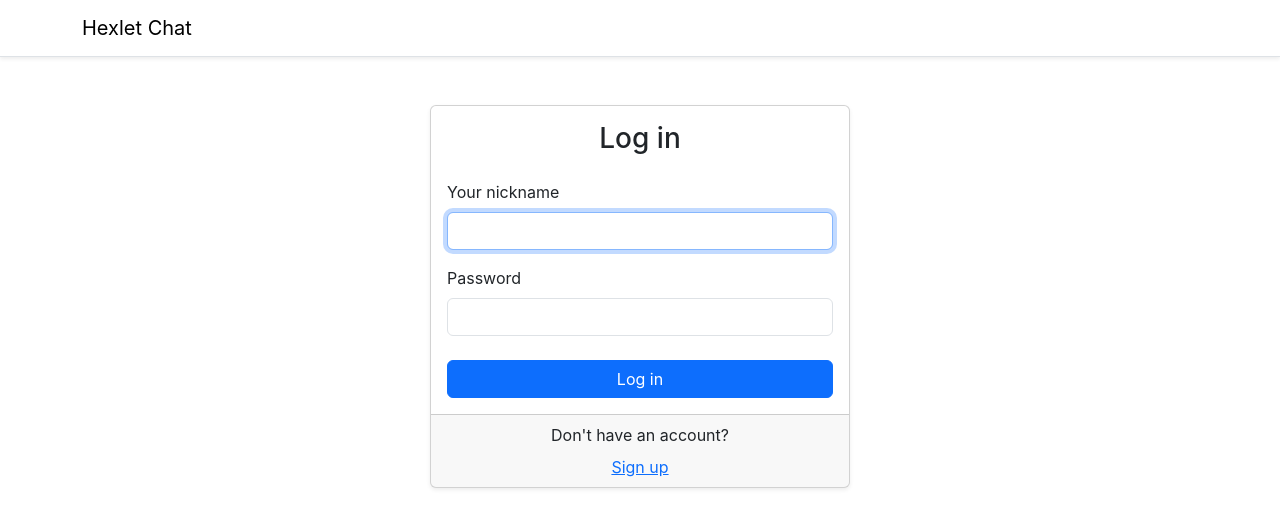
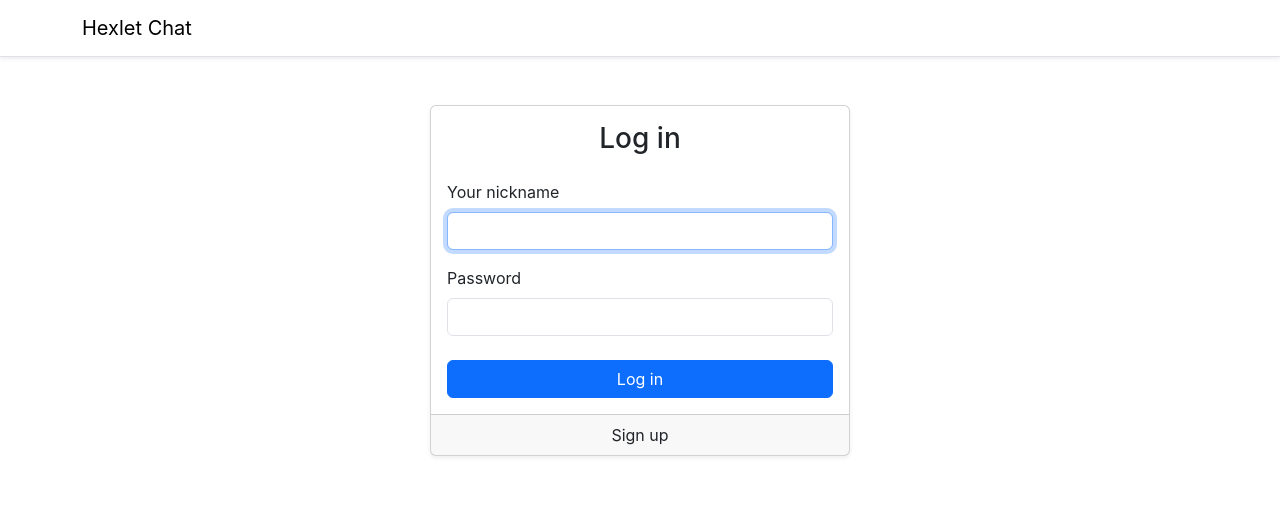
Before and after one commit to felipeh3005/fullstack-javascript-project-139, a React (Create React App) app in the folder frontend/: page /login in a window 1280 px wide. Shown: the top 528 px of the page. Built offline with nearby package versions, Linux system fonts and the light colour scheme; no server answers; what leo-profanity would draw is missing.

Commit message:
Make signup link directly clickable

```diff
--- a/frontend/src/pages/LoginPage.jsx
+++ b/frontend/src/pages/LoginPage.jsx
@@ -111,12 +111,9 @@ const LoginPage = () => {
           </Formik>
         </Card.Body>
 
-        <Card.Footer className="text-center">
-          <div>{t('auth.noAccount')}</div>
-          <a href="/signup" className="d-block mt-2">
-            {t('auth.signupLink')}
-          </a>
-        </Card.Footer>
+        <a href="/signup" className="card-footer text-center d-block text-decoration-none">
+          {t('auth.signupLink')}
+        </a>
       </Card>
     </Container>
   );
```
